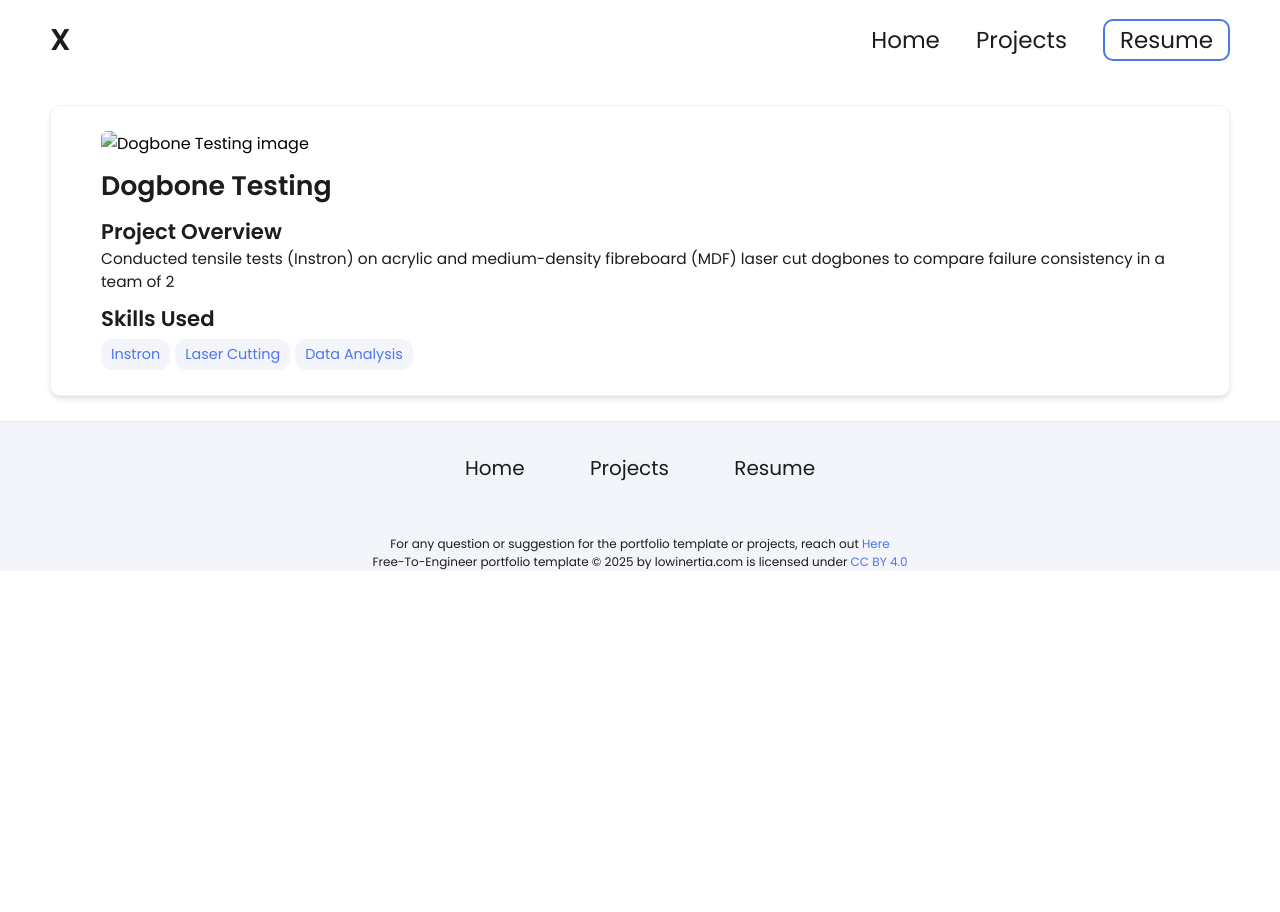
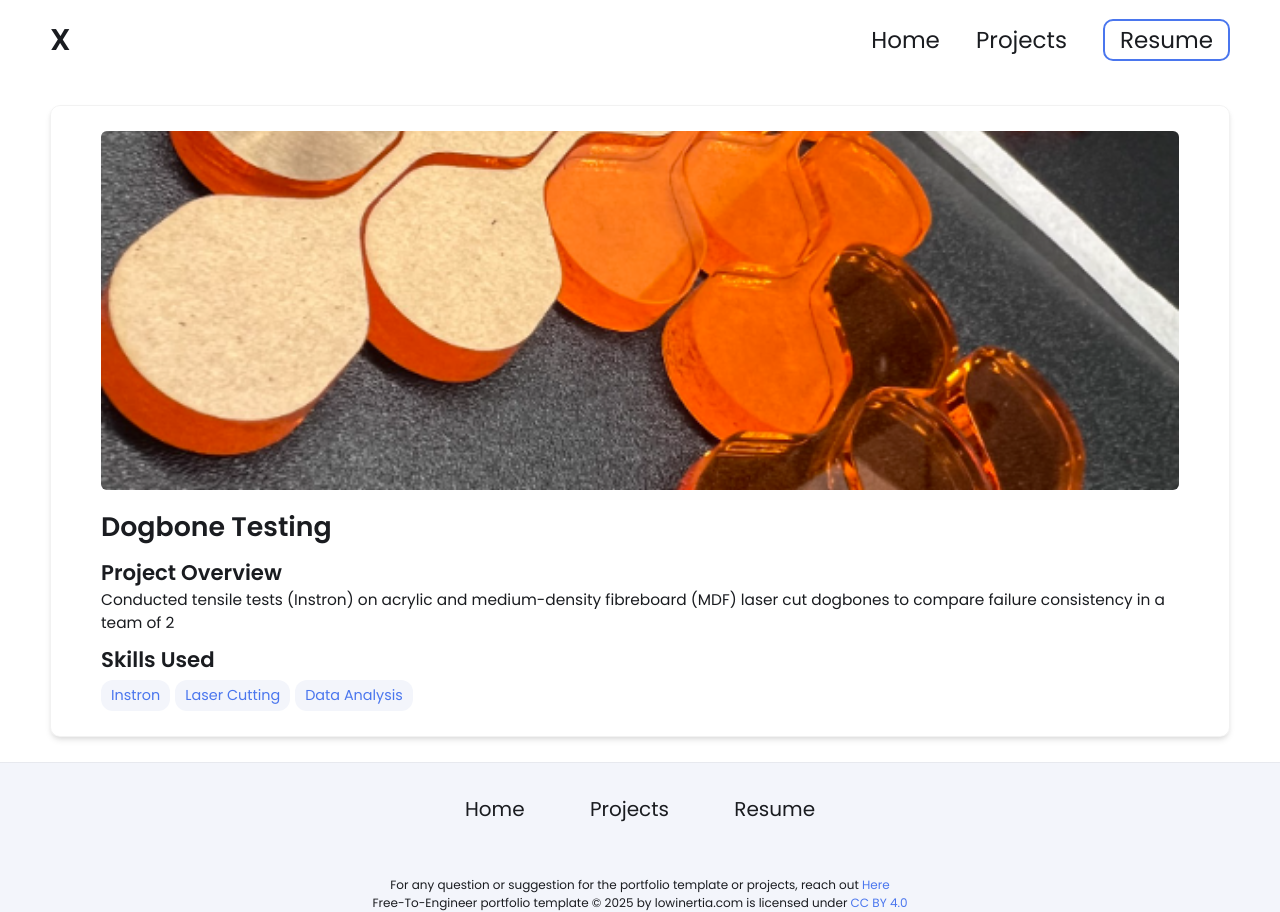
Before and after one commit to qi-katherene/qi-katherene.github.io, a Jekyll site: the page built from _projects/dogbone_testing/index.md, in a window 1280 px wide. Built offline with Jekyll 4.4.1, drawn with Linux system fonts in a browser that asks for light colours.

Commit message:
Update index.md

```diff
--- a/_projects/dogbone_testing/index.md
+++ b/_projects/dogbone_testing/index.md
@@ -6,5 +6,5 @@ skills:
   - Instron
   - Laser Cutting
   - Data Analysis
-main-image: _projects/dogbone_testing/material testing dogbone.png
+main-image: /material testing dogbone.png
 ---
```
